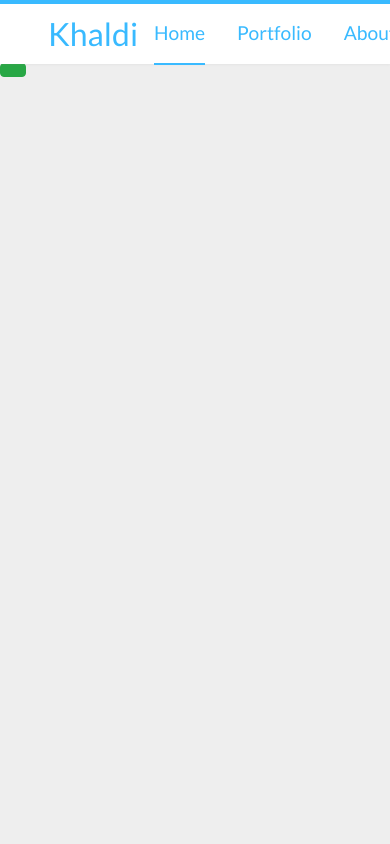
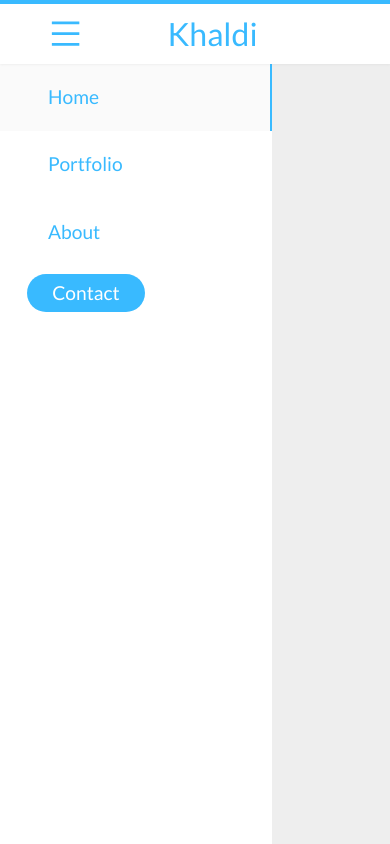
Before and after one commit to devkhaldi/portfolio, a React (Create React App) app: page / in a window 390 px wide. Built offline with nearby package versions, Linux system fonts and the light colour scheme.

Commit message:
Toggle navbar

```diff
--- a/src/components/Navbar.css
+++ b/src/components/Navbar.css
@@ -13,6 +13,13 @@ nav {
   border-top: solid 4px var(--primary-color);
   z-index: 10;
   background: white;
+}
+nav svg {
+  display: none;
+  height: 2.2rem;
+  width: 2.2rem;
+  color: var(--primary-color);
+  cursor: pointer;
 }
 nav .logo-container a {
   font-weight: 500;
@@ -78,6 +85,7 @@ nav .nav-items .contact .btn:hover,
   width: 17rem;
   background: #ffffff;
   height: calc(100% - 4rem);
+  transition: all 0.5s cubic-bezier(0.165, 0.84, 0.44, 1);
 }
 .side-nav-items .nav-item {
   width: 100%;
@@ -99,3 +107,23 @@ nav .nav-items .contact .btn:hover,
 .side-nav-items .nav-item:hover {
   background: #fafafa;
 }
+
+/*Navbar for small devices*/
+@media (max-width: 767px) {
+  nav .nav-items {
+    display: none;
+  }
+  nav .logo-container {
+    margin: 0 auto;
+  }
+  nav svg {
+    display: block;
+  }
+  .side-nav-items {
+    display: block;
+    left: -17rem;
+  }
+  .open {
+    left: 0 !important;
+  }
+}
--- a/src/components/Navbar.js
+++ b/src/components/Navbar.js
@@ -1,11 +1,15 @@
 import React from 'react'
 import { Link, NavLink } from 'react-router-dom'
+import { AiOutlineMenu } from 'react-icons/ai'
 import './Navbar.css'
+import { useState } from 'react'
 
 const Navbar = () => {
+  const [open, setopen] = useState(false)
   return (
     <React.Fragment>
       <nav>
+        <AiOutlineMenu onClick={() => setopen(!open)} />
         <div className='logo-container'>
           <Link exact to='/'>
             Khaldi
@@ -21,7 +25,6 @@ const Navbar = () => {
           <NavLink className='nav-item' exact to='/about'>
             About
           </NavLink>
-
           <div className='contact'>
             <Link className='btn' exact to='/contact'>
               Contact
@@ -29,7 +32,7 @@ const Navbar = () => {
           </div>
         </div>
       </nav>
-      <div className='side-nav-items'>
+      <div className={open ? 'side-nav-items' : 'side-nav-items open'}>
         <NavLink className='nav-item' exact to='/'>
           Home
         </NavLink>
```
